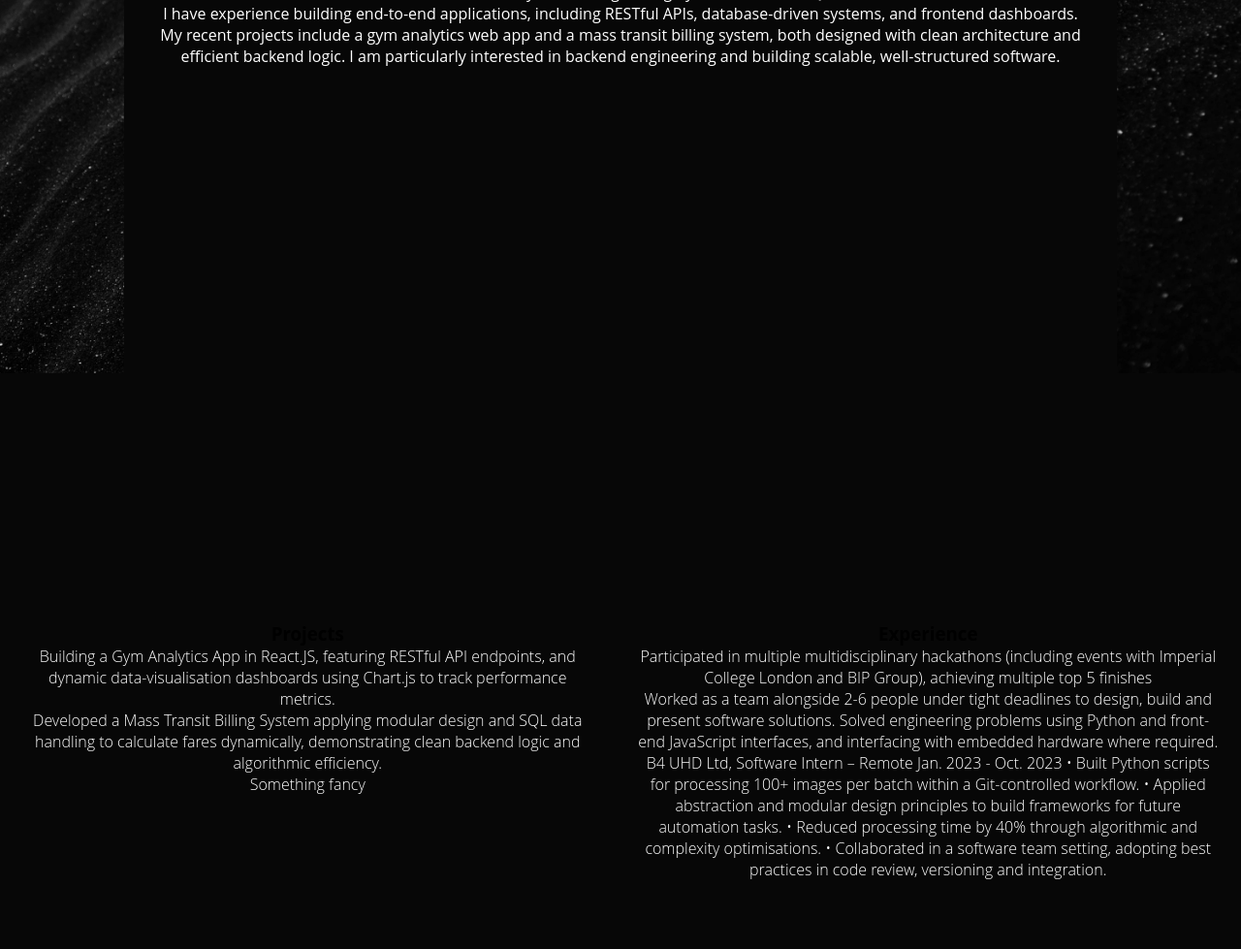
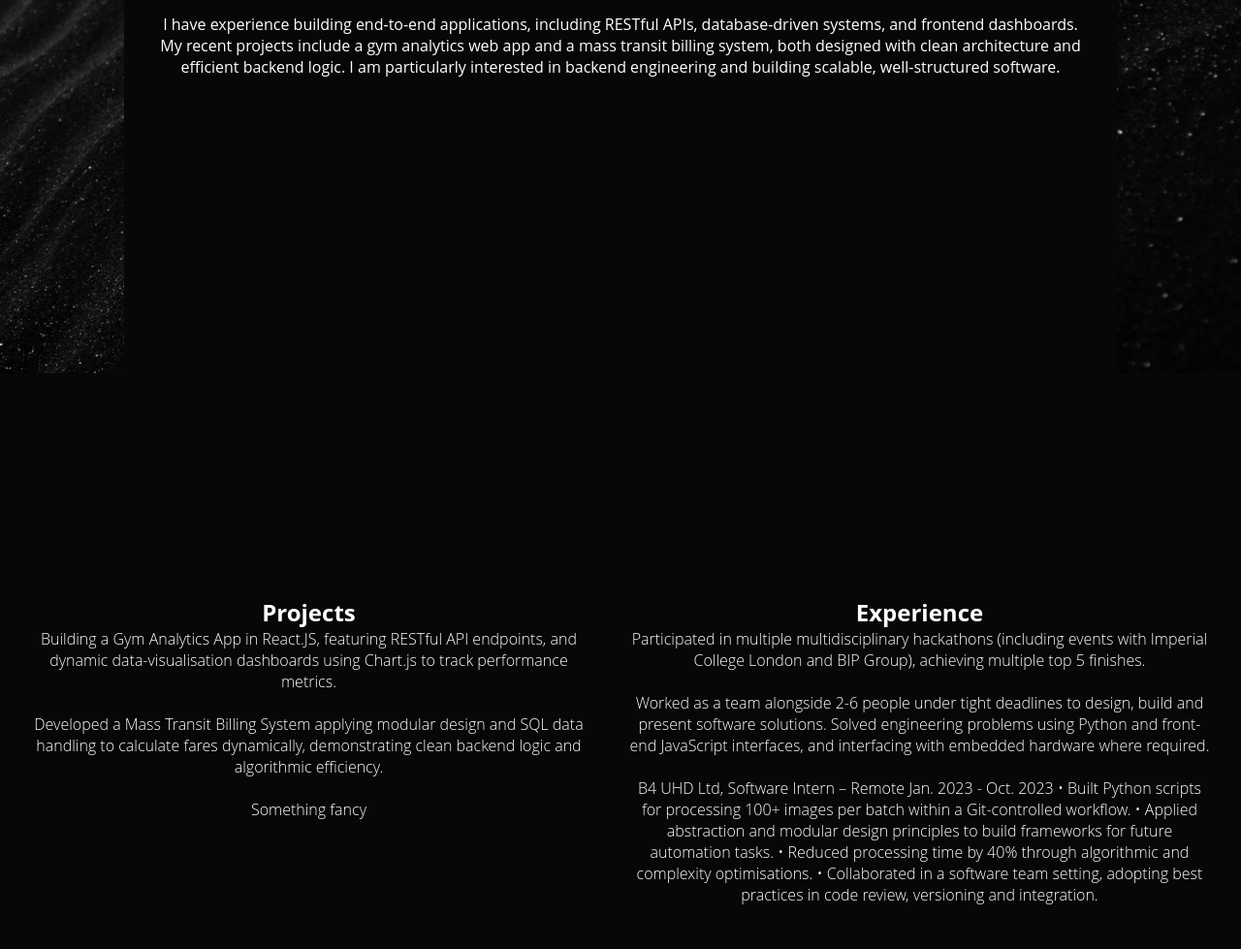
Before and after one commit to kbtlr/basic_website, a plain HTML site: page index.html in a window 1280 px wide. Shown: the part 1215-2194 px from the top of the page at 97% size. Drawn offline with Linux system fonts and the light colour scheme.

Commit message:
new year

```diff
--- a/index.html
+++ b/index.html
@@ -45,10 +45,10 @@
       <div class="about-me-container">
         <div class="about-me-row reveal">
           <div class="about-me-col">
-            <h3>My background (Needs aligning)</h3>
+            <h3>My background</h3>
             <p>I am a Software Engineer with a Robotics Engineering background and a strong focus on backend and full-stack development.
               I graduated from Queen Mary University of London with an MEng (2.1), where I built a solid foundation in algorithms, data structures, and systems design using Python, C++, and SQL.
-              </p><p>I have experience building end-to-end applications, including RESTful APIs, database-driven systems, and frontend dashboards.
+              <br> <br>I have experience building end-to-end applications, including RESTful APIs, database-driven systems, and frontend dashboards.
               My recent projects include a gym analytics web app and a mass transit billing system, both designed with clean architecture and efficient backend logic.
               I am particularly interested in backend engineering and building scalable, well-structured software.
             </p>
@@ -71,23 +71,20 @@
       <div class="products-grid-wrapper reveal">
         <div class="products-grid-container">
           <div class="grid-item">
-            <h3>Projects</h3>
-            <p>Building a Gym Analytics App in React.JS, featuring RESTful API endpoints, and dynamic data-visualisation
-dashboards using Chart.js to track performance metrics.</p>
-            <p>Developed a Mass Transit Billing System applying modular design and SQL data handling to calculate fares
+            <h2>Projects</h2>
+            <p>Building a Gym Analytics App in React.JS, featuring RESTful API endpoints, and dynamic data-visualisation dashboards using Chart.js to track performance metrics.
+            <br> <br>Developed a Mass Transit Billing System applying modular design and SQL data handling to calculate fares
 dynamically, demonstrating clean backend logic and algorithmic efficiency.
-</p>
-            <p>Something fancy</p>
+<br> <br>Something fancy</p>
             <img src="" alt="" />
           </div>
           <div class="grid-item">
-            <h3>Experience</h3>
+            <h2>Experience</h2>
             <p>Participated in multiple multidisciplinary hackathons (including events with Imperial College London and BIP
-Group), achieving multiple top 5 finishes</p>
-            <p>Worked as a team alongside 2-6 people under tight deadlines to design, build and present software solutions.
-Solved engineering problems using Python and front-end JavaScript interfaces, and interfacing with embedded
-hardware where required.</p>
-            <p>B4 UHD Ltd, Software Intern – Remote Jan. 2023 - Oct. 2023
+Group), achieving multiple top 5 finishes.
+<br> <br>Worked as a team alongside 2-6 people under tight deadlines to design, build and present software solutions.
+Solved engineering problems using Python and front-end JavaScript interfaces, and interfacing with embedded hardware where required.
+<br> <br>B4 UHD Ltd, Software Intern – Remote Jan. 2023 - Oct. 2023
 • Built Python scripts for processing 100+ images per batch within a Git-controlled workflow.
 • Applied abstraction and modular design principles to build frameworks for future automation tasks.
 • Reduced processing time by 40% through algorithmic and complexity optimisations.
--- a/style.css
+++ b/style.css
@@ -343,7 +343,7 @@ nav .fa {
 #our-products {
   min-height: 100vh;
   max-width: 100vw;
-  background-color: rgb(7, 7, 7);
+  background-color: rgb(0, 0, 0);
   margin: auto;
   text-align: center;
 }
@@ -359,7 +359,7 @@ nav .fa {
 .products-grid-container {
   display: grid;
   grid-template-columns: auto auto auto;
-  padding: 0px;
+  padding: 10px;
 }
 .grid-item {
   padding: 20px;
@@ -383,6 +383,9 @@ nav .fa {
 .grid-item p {
   font-size: 16px;
   font-weight: 200;
+  color: white;
+}
+.grid-item h2 {
   color: white;
 }
 /* Adding Responsiveness */
```
